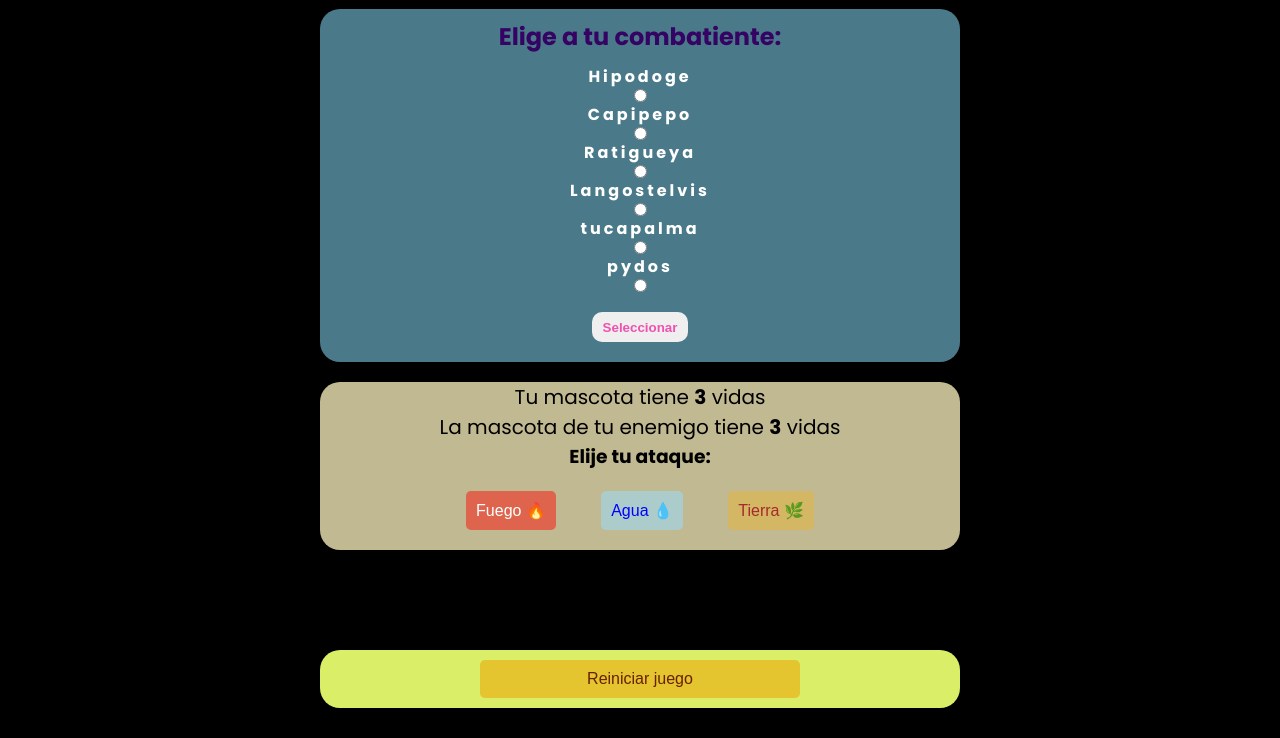
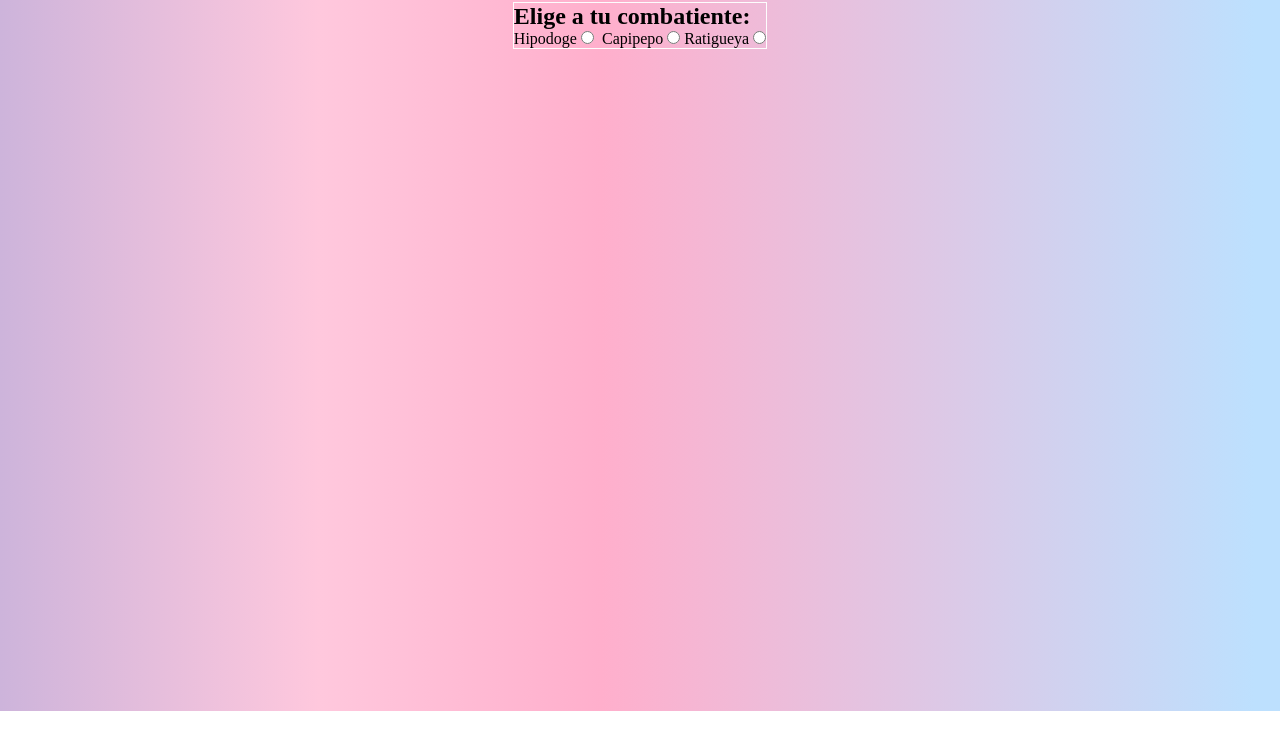
Before and after one commit to Xiomiau/programaci-n-b-sica-platzi, a plain HTML site: page mokepon/mokepon.html in a window 1280 px wide. Shown: the part 89-827 px from the top of the page. After the commit the page ends 800 px from the top, so only its background shows below. Drawn offline with Linux system fonts and the light colour scheme.

Commit message:
imagenes

```diff
--- a/mokepon/mokepon.css
+++ b/mokepon/mokepon.css
@@ -3,161 +3,28 @@
     padding:0;
 }
 
-html {
-    font-family: 'Poppins', sans-serif;
+:root {
+--pink-lavender: hsla(278, 35%, 78%, 1);
+--orchid-pink: hsla(337, 100%, 89%, 1);
+--nadeshiko-pink: hsla(338, 100%, 84%, 1);
+--uranian-blue: hsla(208, 97%, 87%, 1);
+--baby-blue-eyes: hsla(209, 100%, 82%, 1);
+}
+
+body {
+    background: linear-gradient(90deg, rgba(205,180,219,1) 0%, rgba(255,200,221,1) 25%, rgba(255,175,204,1) 47%, rgba(189,224,254,1) 98%);
 
 }
 
-body {
-    margin: 30px auto;
-    background-color: black;
-}
 h1 {
     text-align: center;
-    color: red;
-    margin: 20px;
+    font-size: 60px;
+    font-family: 'Pokemon Hollow', sans-serif;
+    color: white;
 }
 
-button {
-    cursor: pointer;
+.container {
+    width: fit-content;
+    border: 1px solid rgb(253, 253, 253);
+    margin: 20px auto;
 }
-h2 {
-    color: rgb(53, 3, 99);
-    margin: 10px;
-}
-#pet {
-    width: 50%;
-    display: flex;
-    flex-direction: column;
-    background-color: rgba(130, 213, 240, 0.573);
-    margin: 20px auto;
-    align-items: center;
-    border-radius: 20px;
-}
-
-label {
-    width: fit-content;
-    cursor: pointer;
-    font-weight: bold;
-    color: white;
-    letter-spacing: 3px;
-}
-
-label:hover{
-    color: rgb(243, 136, 136);
-}
-
-#boton-mascota {
-    width: fit-content;
-    border: none;
-    width: 15%;
-    height: 30px;
-    border-radius: 10px;
-    margin: 20px;
-    color: rgb(240, 81, 174);
-    font-weight: bold;
-}
-
-#boton-mascota:hover {
-    background-color: rgba(246, 168, 168, 0.622);
-}
-
-#atack {
-    width: 50%;
-    display: flex;
-    flex-direction: column;
-    background-color: rgba(230, 221, 173, 0.839);
-    margin: 20px auto;
-    align-items: center;
-    border-radius: 20px;
-}
-
-#atack p {
-    font-size: 20px;
-}
-
-#atack p span {
-    font-weight: bold;
-}
-
-#boton-fuego {
-    background-color: rgba(255, 0, 0, 0.463);
-    border: none;
-    border-radius: 5px;
-    padding: 10px;
-    color: white;
-    font-size: 16px;
-    margin: 20px;
-}
-
-#boton-agua {
-    background-color: rgba(160, 217, 241, 0.618);
-    border: none;
-    border-radius: 5px;
-    padding: 10px;
-    color: white;
-    color: blue;
-    font-size: 16px;
-    margin: 20px;
-
-}
-
-#boton-tierra {
-    background-color: rgba(234, 179, 50, 0.463);
-    border: none;
-    border-radius: 5px;
-    padding: 10px;
-    color: brown;
-    font-size: 16px;
-    margin: 20px;
-}
-
-#mensajes{
-    position: relative;
-    width: 50%;
-    display: flex;
-    flex-direction: column;
-    margin: 20px auto;
-    align-items: center;
-    border-radius: 20px;
-}
-
-#reiniciar{
-    width: 50%;
-    display: flex;
-    flex-direction: column;
-    background-color: rgb(218, 238, 103);
-    margin: 20px auto;
-    align-items: center;
-    border-radius: 20px;
-    margin-top: 80px;
-}
-
-#reiniciar button {
-    background-color: rgba(236, 167, 8, 0.584);
-    border: none;
-    border-radius: 5px;
-    padding: 10px;
-    color: rgb(103, 33, 3);
-    font-size: 16px;
-    margin: 10px;
-}
-
-#mensajes p {
-    background-color: rgba(171, 249, 168, 0.895);
-    margin-bottom: 20px;
-    border-radius: 20px;
-    padding: 20px;
-    position: fixed;
-}
-
-#resultadoFinal {
-    width: 400px;
-    height: 100px;
-    position: absolute;
-    font-size: 40px;
-    text-align: center;
-    bottom: 400px;
-    color: rgb(230, 80, 165);
-    font-weight: bold;
-}
--- a/mokepon/mokepon.html
+++ b/mokepon/mokepon.html
@@ -13,11 +13,13 @@
 <body>
     <h1>MOKEPON! 🔥💧🌿 </h1>
 
+    <main class="container">
         <section id="pet">
             <h2>Elige a tu combatiente:</h2>
 
             <label for="hipodoge">Hipodoge</label>
             <input id="hipodoge" type="radio" name="mascotas">
+            <img src="" alt="">
 
             <label for="capipepo">Capipepo</label>
             <input id="capipepo" type="radio" name="mascotas">
@@ -25,7 +27,7 @@
             <label for="ratigueya">Ratigueya</label>
             <input id="ratigueya" type="radio" name="mascotas">
 
-        <label for="langostelvis">Langostelvis</label>
+            <!-- <label for="langostelvis">Langostelvis</label>
             <input id="langostelvis" type="radio" name="mascotas">
 
             <label for="tucapalma">tucapalma</label>
@@ -33,27 +35,37 @@
 
             <label for="pydos">pydos</label>
             <input id="pydos" type="radio" name="mascotas">
-        <button id="boton-mascota">Seleccionar</button>
+            <button id="boton-mascota">Seleccionar</button> -->
         </section>
 
         <section id="atack">
-        <p>Tu mascota <span id="mascota-jugador"></span> tiene <span id="spanVidaJugador">3</span>  vidas</p>
-        <p>La mascota <span id="mascota-enemigo"></span> de tu enemigo tiene <span id="spanVidaEnemigo">3</span> vidas</p>
+
             <h3>Elije tu ataque:</h3>
-        <p>
+
+            <div>
                 <button id="boton-fuego">Fuego 🔥</button>
                 <button id="boton-agua">Agua 💧 </button>
                 <button id="boton-tierra">Tierra 🌿</button>
-        </p>
+            </div>
+
+            <div>
+                <section id="mensajes">
+
                 </section>
 
-    <section id="mensajes">
-        <!-- <p>Tu mokepon atacó con FUEGO, el enemigo atacó con TIERRA- GANASTE 🎉</p> -->
+                <section id="section-reiniciar">
+                    <button id="reiniciarBtn">Jugar de nuevo</button>
                 </section>
+            </div>
 
-    <section id="reiniciar">
-        <button id="reiniciar">Reiniciar juego</button>
+            <div>
+                <p>Tu mascota <span id="mascota-jugador"></span> tiene <span id="spanVidaJugador">3</span>  vidas</p>
+            <p>La mascota <span id="mascota-enemigo"></span> de tu enemigo tiene <span id="spanVidaEnemigo">3</span> vidas</p>
+            </div>
         </section>
+    </main>
+
+
 
 
     <script src="/mokepon/mokepon.js"></script>
--- a/mokepon/mokepon.js
+++ b/mokepon/mokepon.js
@@ -4,6 +4,13 @@ let vidasJugador = 3;
 let vidasEnemigo = 3;
 
 function iniciarJuego() {
+
+    let seccionAtaque = document.querySelector('#atack');
+    seccionAtaque.style.display='none';
+
+
+
+
     let botonMascotaJugador = document.querySelector('#boton-mascota');
     botonMascotaJugador.addEventListener('click', seleccionarMascotaJugador);
 
@@ -16,8 +23,10 @@ function iniciarJuego() {
     let botonTierra=document.querySelector('#boton-tierra');
     botonTierra.addEventListener('click', ataqueTierra);
 
-    let botonReiniciar = document.querySelector('#reiniciar');
+    let botonReiniciar = document.querySelector('#reiniciarBtn');
     botonReiniciar.addEventListener('click', reiniciarJuego);
+    botonReiniciar.style.display= 'none';
+
 
 }
 
@@ -26,6 +35,12 @@ function aleatorio(min,max){
     return Math.floor(Math.random()*(max-min+1)+min);
 }
 function seleccionarMascotaJugador() {
+
+    let seccionAtaque = document.querySelector('#atack');
+    seccionAtaque.style.display='flex';
+
+    let seccionMascota = document.querySelector('#pet');
+    seccionMascota.style.display='none';
 
     // apuntadores de las mascotas
     const hipodoge = document.querySelector('#hipodoge');
@@ -57,7 +72,8 @@ function seleccionarMascotaJugador() {
         spanMascotaJugador.innerHTML="Pydos"
     }
     else {
-        alert("No has seleccionado a tu Mokepon")
+        alert('Primero debes elegir tu combatiente')
+        reiniciarJuego()
     }
 
     seleccionarMascotaEnemigo()
@@ -155,7 +171,7 @@ function combate() {
 
 function revisarVidas(){
     if(vidasJugador==0){
-        crearMensajeFinal('Oww Perdiste 🥹');
+        crearMensajeFinal('Oww Perdiste 😢');
     } else if (vidasEnemigo==0){
         crearMensajeFinal('GANASTE 🥳');
 
@@ -176,6 +192,8 @@ function crearMensaje(resultado) {
 function crearMensajeFinal(resultadoFinal) {
 
     let mensajesSection = document.querySelector('#mensajes');
+    let botonReiniciar = document.querySelector('#reiniciarBtn');
+
 
     let parrafoResultadoFinal = document.createElement('p');
     parrafoResultadoFinal.setAttribute('id','resultadoFinal')
@@ -188,6 +206,7 @@ function crearMensajeFinal(resultadoFinal) {
     botonAgua.disabled=true;
     let botonTierra=document.querySelector('#boton-tierra');
     botonTierra.disabled=true;
+    botonReiniciar.style.display= 'block';
 }
 
 
```
Also changed, not shown: 1 other file. Lines whose indentation alone changed are shown as unchanged.
